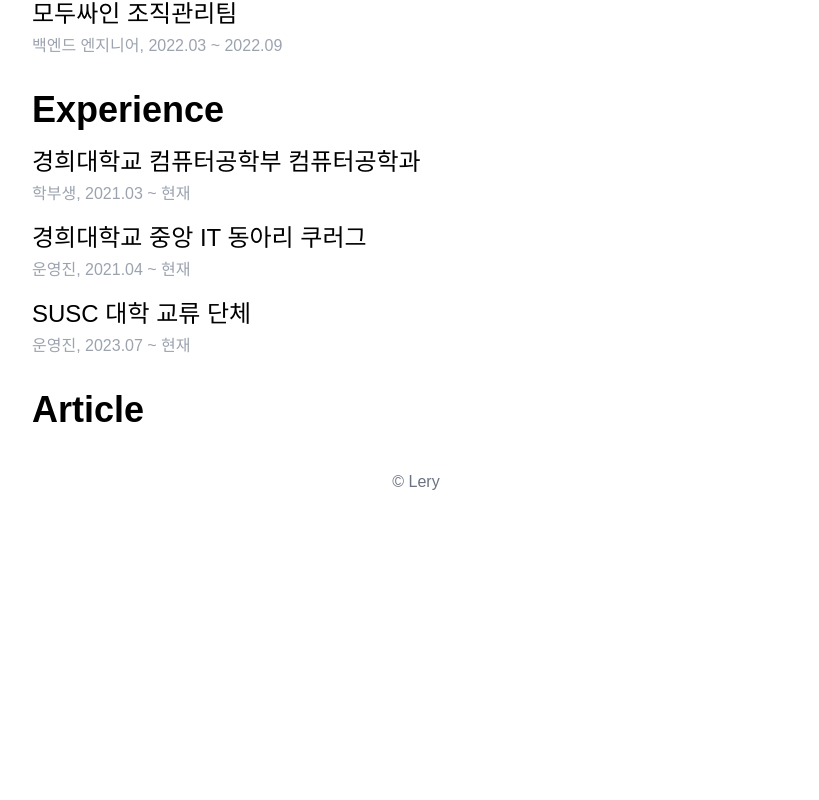
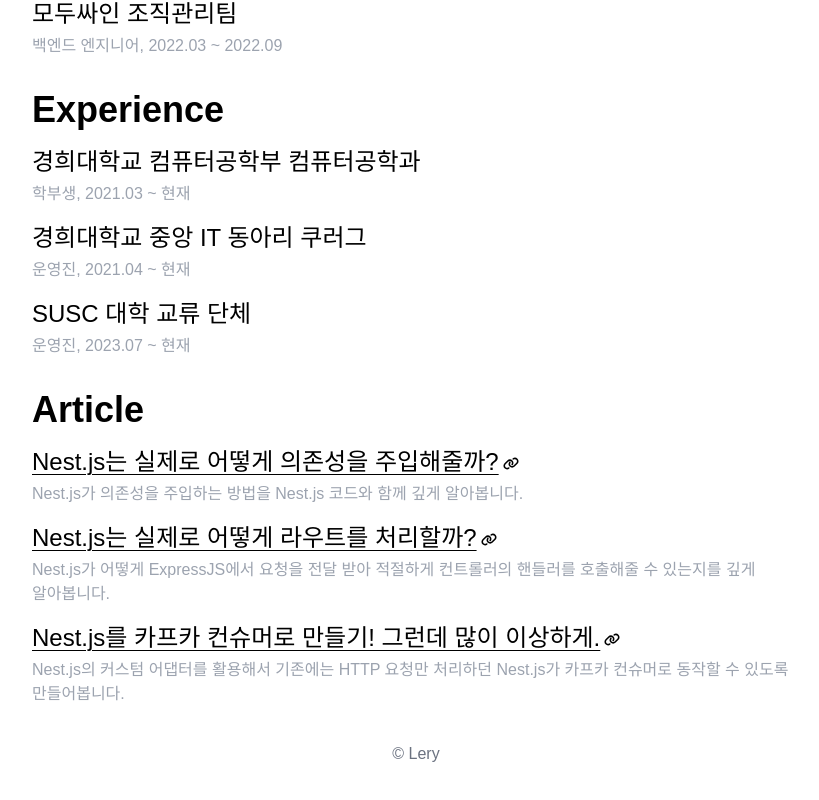
Before and after one commit to cpprhtn/about, a Next.js app: page / in a window 1280 px wide. Shown: the part 354-1154 px from the top of the page, without its empty margins (224-1043 px from the left). Before the commit the page ends 944 px from the top, so only its background shows below. Built offline with nearby package versions, Linux system fonts and the light colour scheme; a web font is replaced by a local one.

Commit message:
feat: 쓴 글 추가

```diff
--- a/app/page.tsx
+++ b/app/page.tsx
@@ -35,7 +35,23 @@
           subtitle="운영진, 2023.07 ~ 현재"
         ></ActivityItemContainer>
       </ActivityContainer>
-      <ActivityContainer title="Article"></ActivityContainer>
+      <ActivityContainer title="Article">
+        <ActivityItemContainer
+          title="Nest.js는 실제로 어떻게 의존성을 주입해줄까?"
+          url="https://velog.io/@coalery/nest-injection-how"
+          subtitle="Nest.js가 의존성을 주입하는 방법을 Nest.js 코드와 함께 깊게 알아봅니다."
+        ></ActivityItemContainer>
+        <ActivityItemContainer
+          title="Nest.js는 실제로 어떻게 라우트를 처리할까?"
+          url="https://velog.io/@coalery/nest-route-how"
+          subtitle="Nest.js가 어떻게 ExpressJS에서 요청을 전달 받아 적절하게 컨트롤러의 핸들러를 호출해줄 수 있는지를 깊게 알아봅니다."
+        ></ActivityItemContainer>
+        <ActivityItemContainer
+          title="Nest.js를 카프카 컨슈머로 만들기! 그런데 많이 이상하게."
+          url="https://velog.io/@coalery/kafka-consumer-with-nestjs"
+          subtitle="Nest.js의 커스텀 어댑터를 활용해서 기존에는 HTTP 요청만 처리하던 Nest.js가 카프카 컨슈머로 동작할 수 있도록 만들어봅니다."
+        ></ActivityItemContainer>
+      </ActivityContainer>
       <Footer />
     </main>
   );
```
